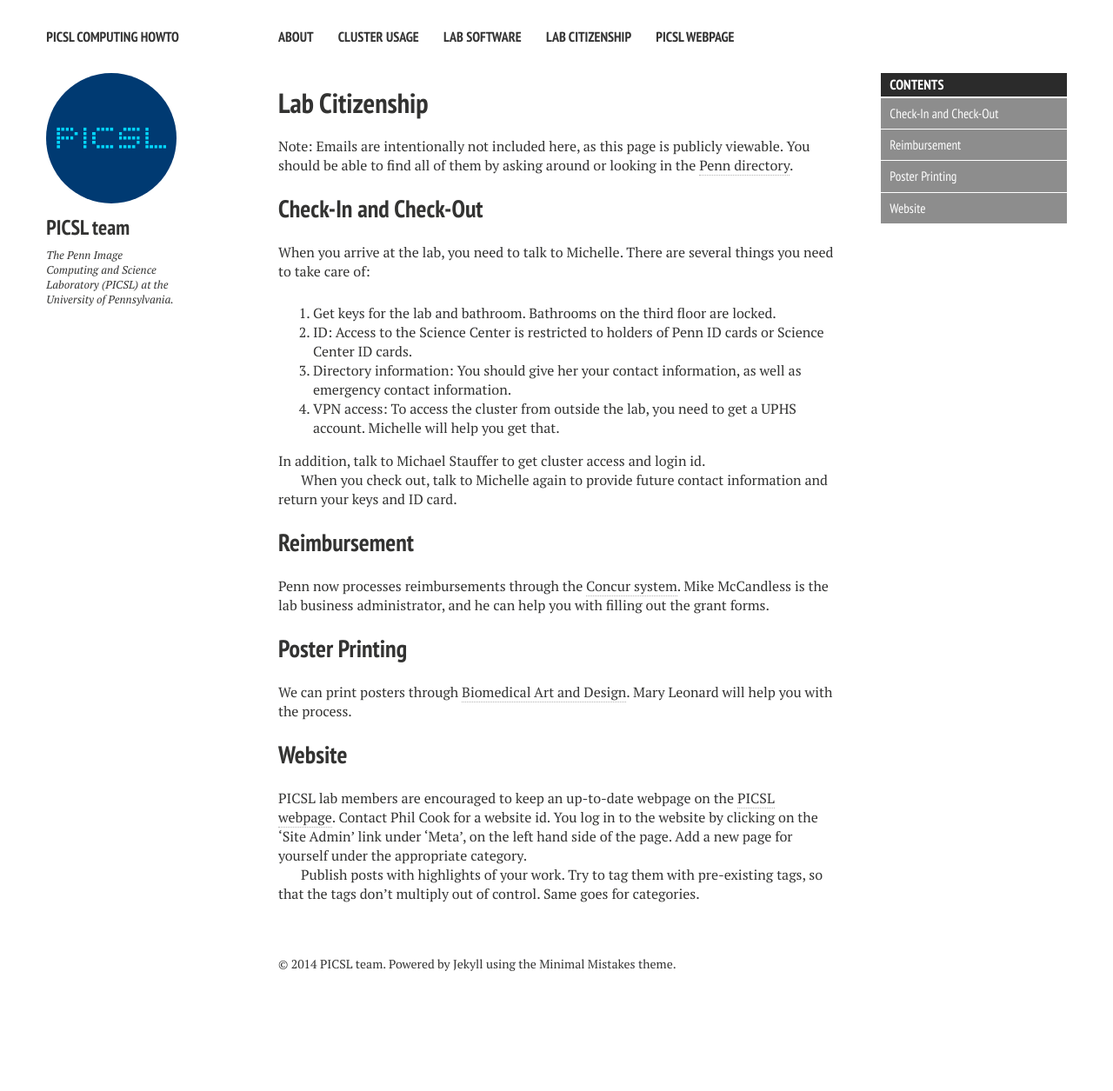
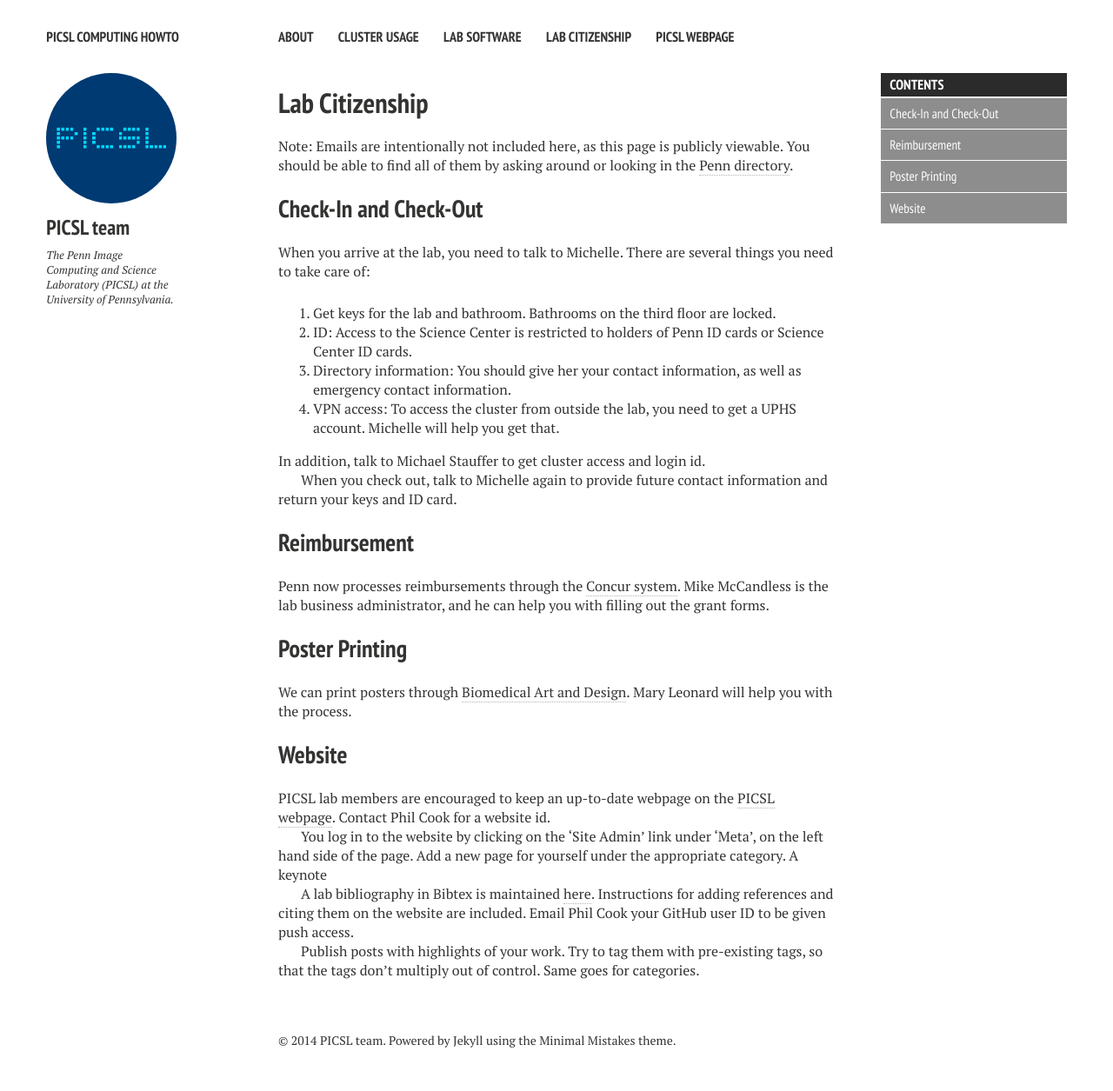
Before and after one commit to bkandel/PICSL_Howto, a Jekyll site: the page built from lab-citizenship.md, in a window 1280 px wide. Shown: the whole page at 87% size. Built offline with Jekyll 4.4.1, drawn with Linux system fonts in a browser that asks for light colours; nearby versions of some CDN libraries; before the commit the page ends 1167 px from its top, so only the background shows below that.

Commit message:
Add link to picslbib repo

```diff
--- a/lab-citizenship.md
+++ b/lab-citizenship.md
@@ -37,6 +37,10 @@ Penn now processes reimbursements through the [Concur system](https://mgmt.whart
 We can print posters through [Biomedical Art and Design](http://www.med.upenn.edu/art/).  Mary Leonard will help you with the process.
 
 ## Website
-PICSL lab members are encouraged to keep an up-to-date webpage on the [PICSL webpage](www.picsl.upenn.edu).  Contact Phil Cook for a website id.  You log in to the website by clicking on the 'Site Admin' link under 'Meta', on the left hand side of the page.  Add a new page for yourself under the appropriate category.
+PICSL lab members are encouraged to keep an up-to-date webpage on the [PICSL webpage](www.picsl.upenn.edu).  Contact Phil Cook for a website id.
+
+You log in to the website by clicking on the 'Site Admin' link under 'Meta', on the left hand side of the page.  Add a new page for yourself under the appropriate category. A keynote
+
+A lab bibliography in Bibtex is maintained [here](https://github.com/cookpa/picslbib). Instructions for adding references and citing them on the website are included. Email Phil Cook your GitHub user ID to be given push access.
 
 Publish posts with highlights of your work.  Try to tag them with pre-existing tags, so that the tags don't multiply out of control.  Same goes for categories.
```
